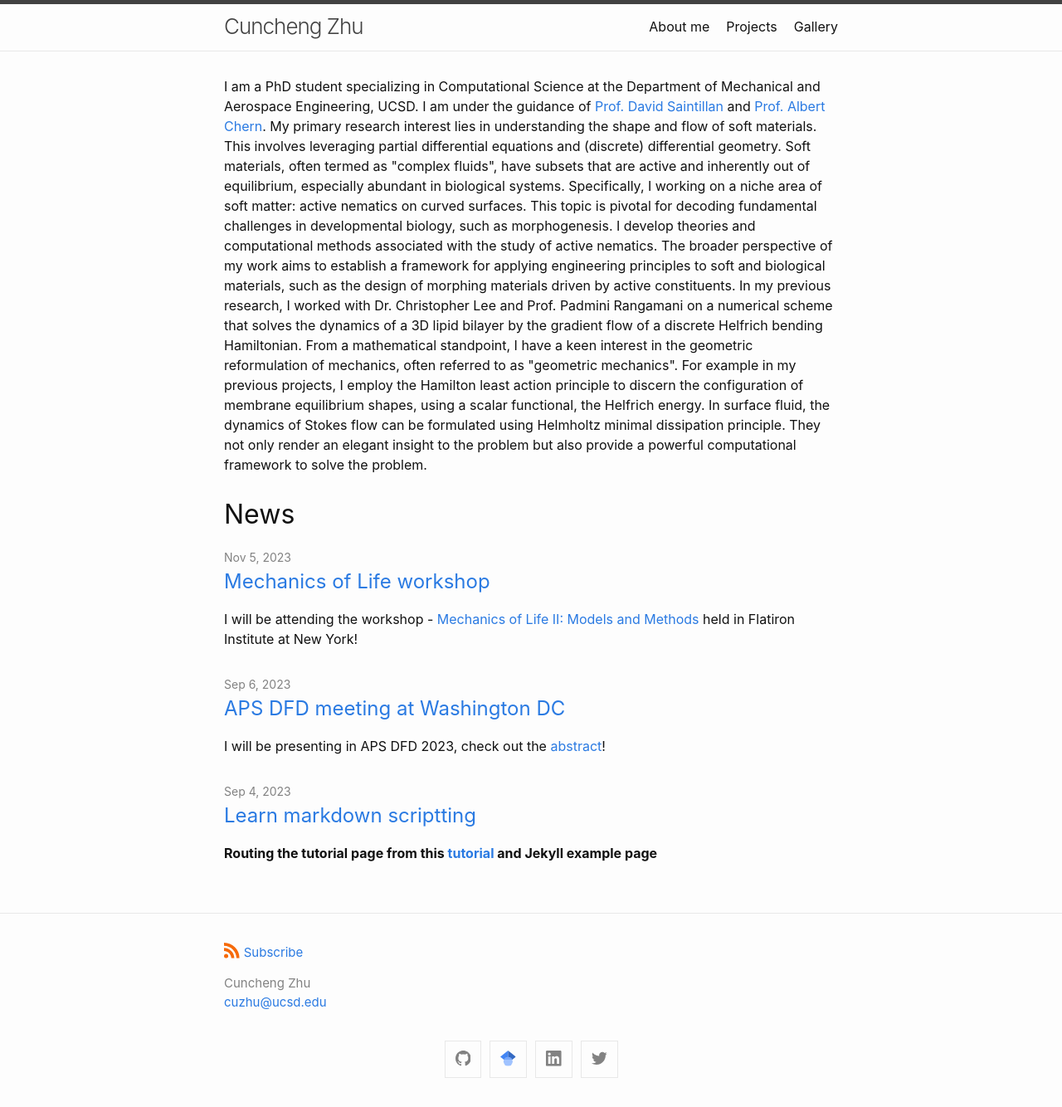
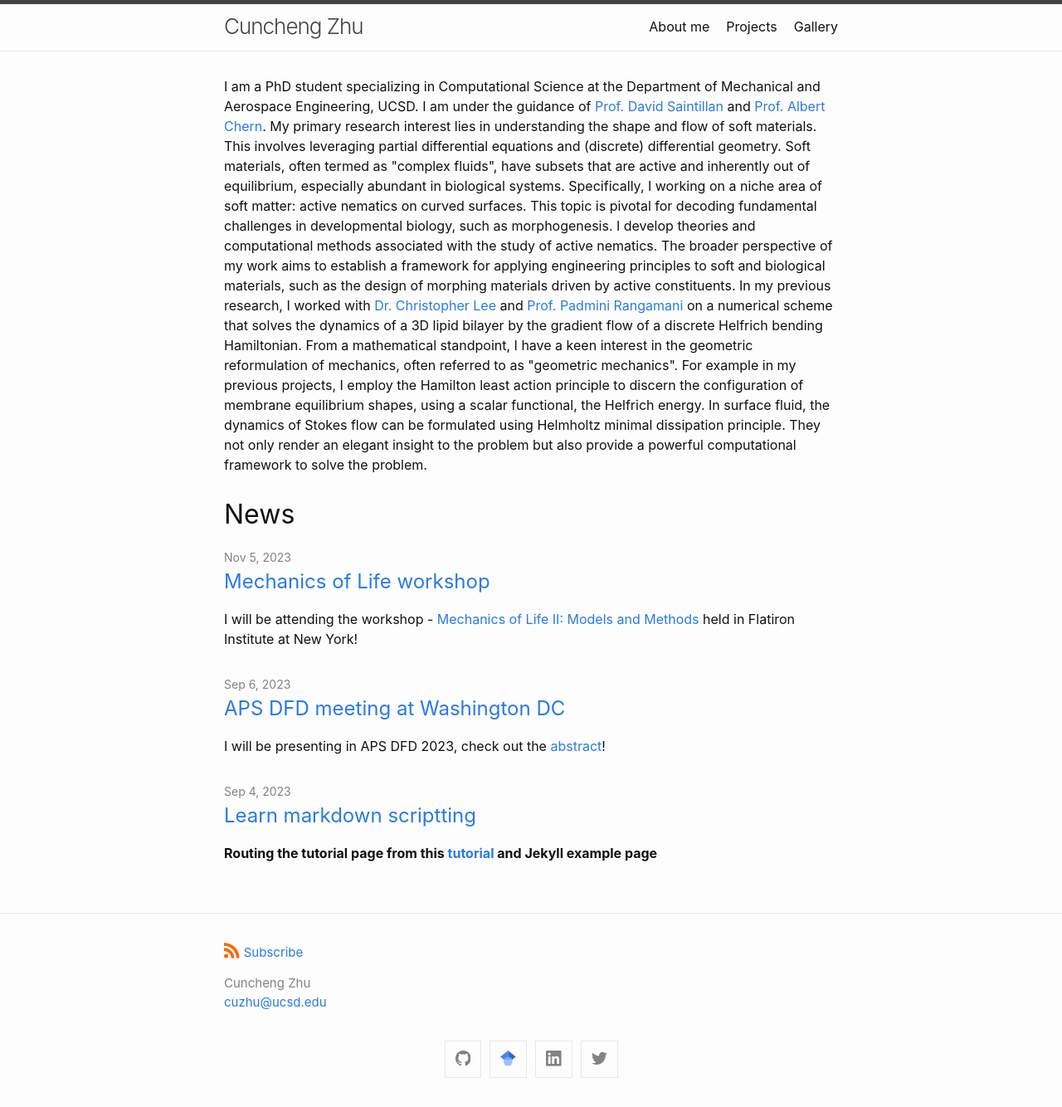
Before and after one commit to CunchengZhu/cunchengzhu.github.io, a Jekyll site: the page built from index.md, in a window 1280 px wide. Shown: the whole page at 83% size. Built offline with Jekyll 4.4.1, drawn with Linux system fonts in a browser that asks for light colours; part of the change alters nothing that is shown.

```diff
--- a/_layouts/home.html
+++ b/_layouts/home.html
@@ -15,7 +15,7 @@ I develop theories and computational methods associated with the study of active
 The broader perspective of my work aims to establish a framework for applying engineering principles to soft and biological materials, such as the design of morphing materials driven by active constituents.
 <!-- This could revolutionize the design of morphing materials driven by active constituents. -->
 
-In my previous research, I worked with Dr. Christopher Lee and Prof. Padmini Rangamani on a numerical scheme that solves the dynamics of a 3D lipid bilayer by the gradient flow of a discrete Helfrich bending Hamiltonian.
+In my previous research, I worked with <a href="https://ctlee.github.io">Dr. Christopher Lee</a> and  <a href="https://sites.google.com/eng.ucsd.edu/prangamani/">Prof. Padmini Rangamani</a> on a numerical scheme that solves the dynamics of a 3D lipid bilayer by the gradient flow of a discrete Helfrich bending Hamiltonian.
 
 From a mathematical standpoint, I have a keen interest in the geometric reformulation of mechanics, often referred to as "geometric mechanics". For example in my previous projects, I employ the Hamilton least action principle to discern the configuration of membrane equilibrium shapes, using a scalar functional, the Helfrich energy. In surface fluid, the dynamics of Stokes flow can be formulated using Helmholtz minimal dissipation principle. They not only render an elegant insight to the problem but also provide a powerful computational framework to solve the problem.
 
```
